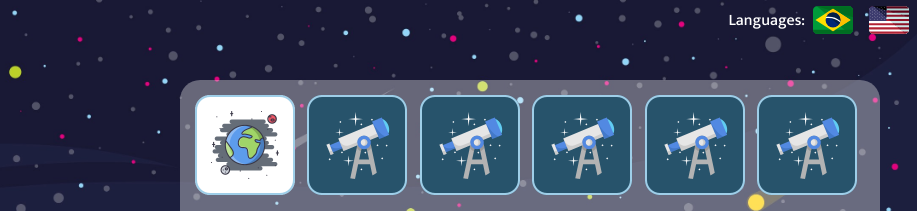
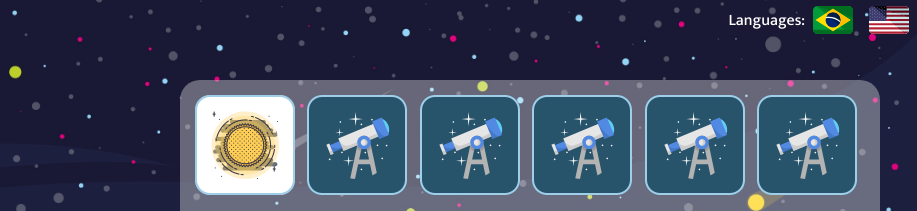
Before and after one commit to muril0-0/space-memory, a plain HTML site: page pages/game.html in a window 1280 px wide. Both pictures are taken after a click on the picture 607 px from the left and 145 px from the top of the page. Shown: the top 211 px of the page, 363-1280 px from the left. Drawn offline with Linux system fonts and the light colour scheme.

Commit message:
Random board

```diff
--- a/js/game.js
+++ b/js/game.js
@@ -1,9 +1,7 @@
 import cardData from "./cardData.js";
 
 document.addEventListener("DOMContentLoaded", () => {
-  const randomArray = cardData.sort(() => {
-    Math.random() - 0.5;
-  });
+  const randomData = cardData.sort(() => Math.random() - 0.5);
 
   const boardGame = document.querySelector(".game-board");
 
@@ -12,7 +10,7 @@ document.addEventListener("DOMContentLoaded", () => {
   const cardsWon = [];
 
   function createBoard() {
-    for (let i = 0; i < randomArray.length; i++) {
+    for (let i = 0; i < randomData.length; i++) {
       let card = document.createElement("img");
       card.setAttribute("src", "../assets/cards/Blank.png");
       card.setAttribute("class", "card");
@@ -40,16 +38,16 @@ document.addEventListener("DOMContentLoaded", () => {
     }
     cardsChosen = [];
     cardsChosenId = [];
-    if (cardsWon == randomArray.length / 2) {
+    if (cardsWon == randomData.length / 2) {
       alert("You Win");
     }
   }
 
   function flipCard() {
     let cardId = this.getAttribute("data-id");
-    cardsChosen.push(randomArray[cardId].title);
+    cardsChosen.push(randomData[cardId].title);
     cardsChosenId.push(cardId);
-    this.setAttribute("src", randomArray[cardId].url);
+    this.setAttribute("src", randomData[cardId].url);
     if (cardsChosen.length === 2) {
       setTimeout(checkMath, 500);
     }
--- a/pages/game.html
+++ b/pages/game.html
@@ -38,7 +38,7 @@
           </div>
           <div class="section-text">
             <p>asasaa</p>
-            <img src="../assets/rocket.svg" alt="" />
+            <img src="../assets/rocket.svg" alt="Info Img" />
           </div>
         </div>
         <div class="game-board"></div>
```
